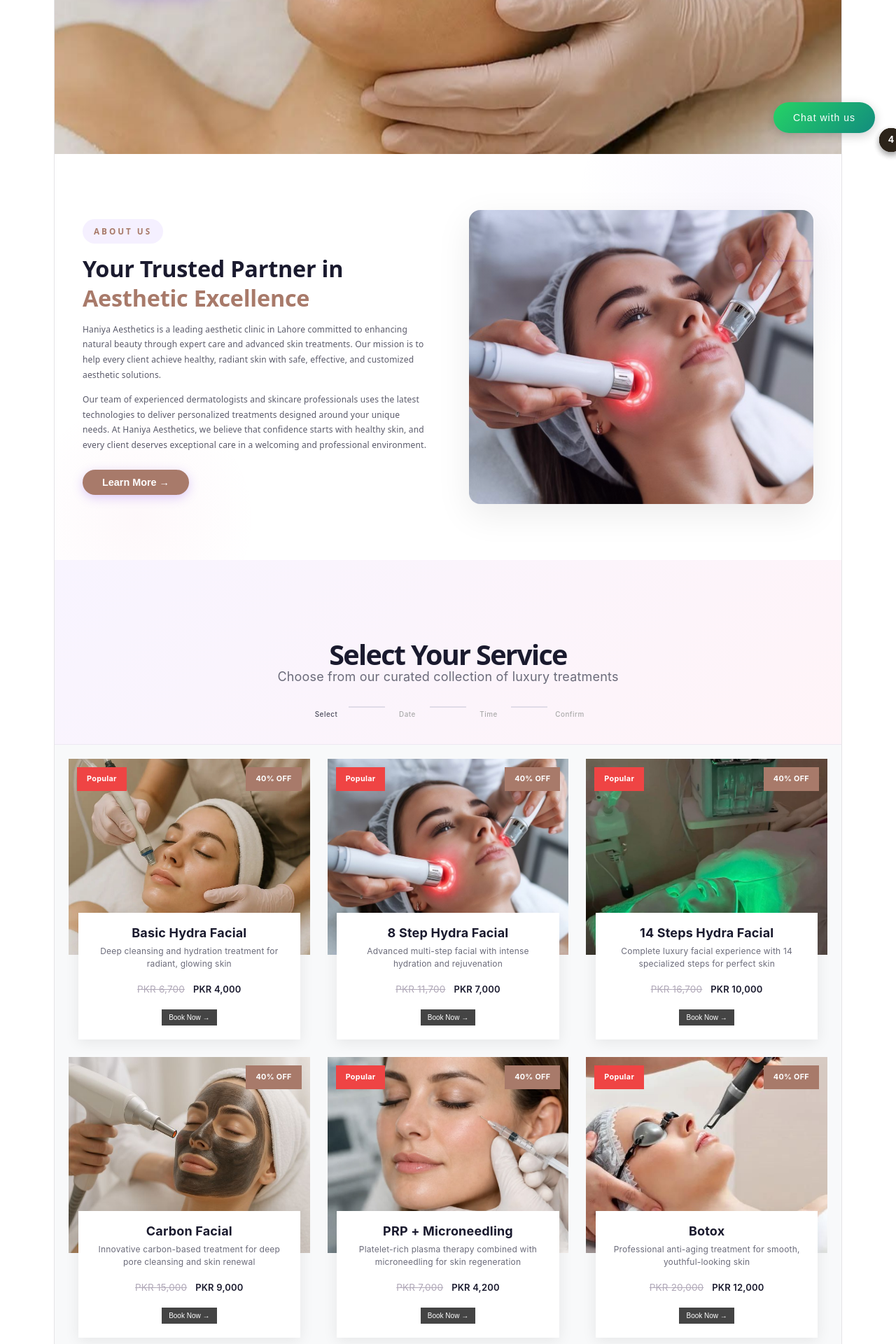
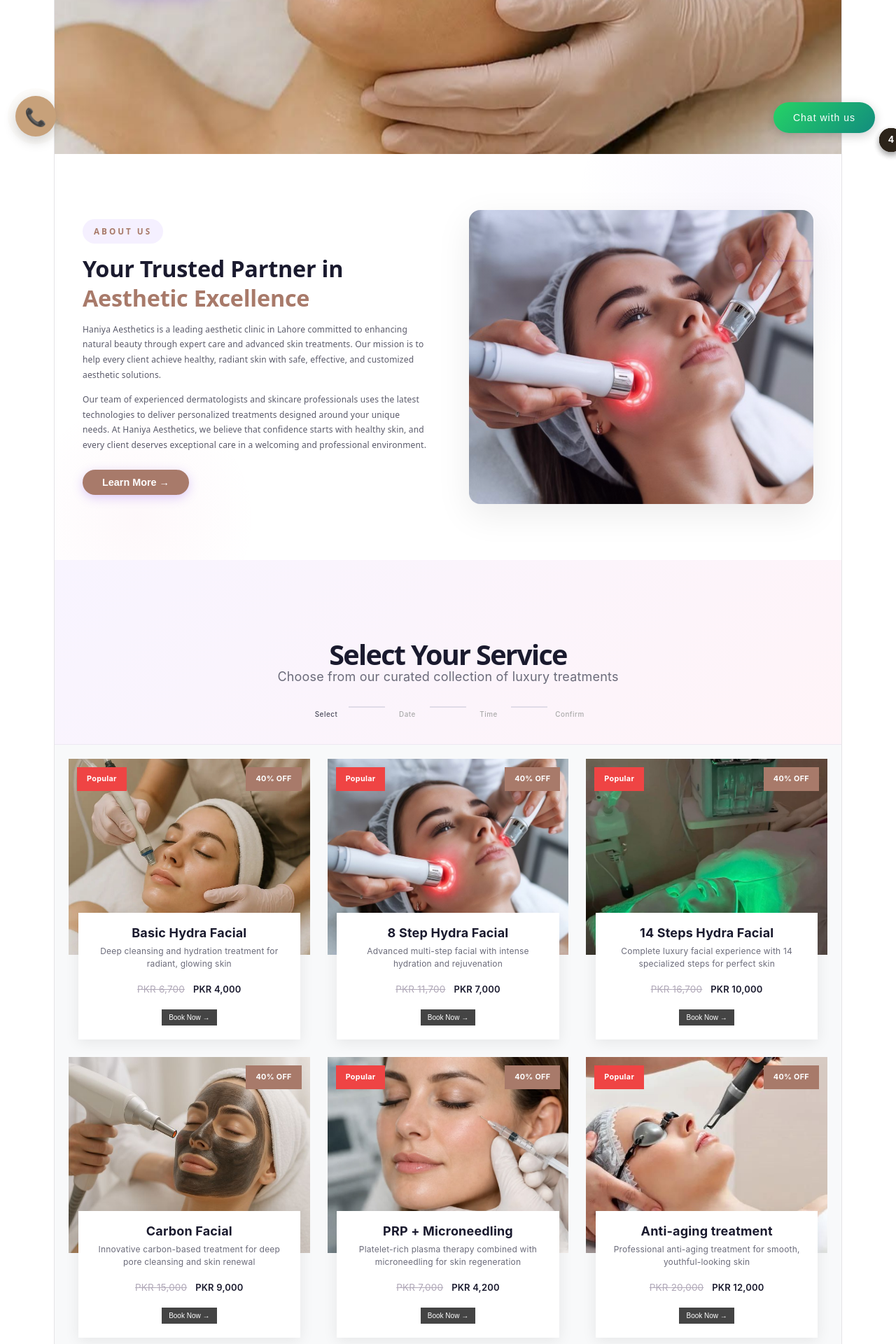
Before and after one commit to Anesa5/haniya-aesthetics, a React (Vite) app: page / in a window 1280 px wide. Shown: the part 580-2500 px from the top of the page at 70% size. Built offline with nearby package versions, Linux system fonts and the light colour scheme.

Commit message:
Call to button action added

```diff
--- a/src/pages/About.jsx
+++ b/src/pages/About.jsx
@@ -355,7 +355,7 @@ function About() {
                             {
                                 name: "Fatima Ali",
                                 review:
-                                    "I had Botox treatment here and the results were incredibly natural. Highly recommended for anyone looking for expert aesthetic care.",
+                                    "I had Anti-aging treatment here and the results were incredibly natural. Highly recommended for anyone looking for expert aesthetic care.",
                             },
                             {
                                 name: "Sana Ahmed",
--- a/src/pages/Home.css
+++ b/src/pages/Home.css
@@ -1331,3 +1331,177 @@
         display: none;
     }
 }
+
+
+
+
+
+
+
+
+
+
+
+
+
+
+
+
+
+
+
+
+
+
+
+
+
+
+
+
+
+
+
+
+/* =========================
+   FLOATING CALL BUTTON
+========================= */
+
+.floating-call-btn {
+    position: fixed;
+    left: 22px;
+    bottom: 25px;
+
+    width: 58px;
+    height: 58px;
+
+    background: #c7a17a;
+    color: #ffffff;
+
+    border-radius: 50%;
+
+    display: flex;
+    align-items: center;
+    justify-content: center;
+
+    text-decoration: none;
+
+    z-index: 99999;
+
+    box-shadow:
+        0 6px 18px rgba(0, 0, 0, 0.18),
+        0 0 0 5px rgba(199, 161, 122, 0.15);
+
+    transition: all 0.35s ease;
+
+    animation: callPulse 2s infinite;
+}
+
+/* Phone Icon */
+
+.call-icon {
+    font-size: 25px;
+    line-height: 1;
+    transition: transform 0.3s ease;
+}
+
+/* Call Now Text */
+
+.call-text {
+    position: absolute;
+
+    left: 68px;
+
+    background: #2c241a;
+    color: #ffffff;
+
+    padding: 9px 15px;
+
+    border-radius: 20px;
+
+    font-size: 13px;
+    font-weight: 600;
+
+    white-space: nowrap;
+
+    opacity: 0;
+    visibility: hidden;
+
+    transform: translateX(-8px);
+
+    transition: all 0.3s ease;
+}
+
+/* Hover */
+
+.floating-call-btn:hover {
+    background: #b58a5c;
+
+    transform: scale(1.08);
+
+    box-shadow:
+        0 8px 25px rgba(0, 0, 0, 0.22),
+        0 0 0 6px rgba(199, 161, 122, 0.18);
+
+    color: #ffffff;
+}
+
+.floating-call-btn:hover .call-icon {
+    transform: rotate(-12deg) scale(1.1);
+}
+
+.floating-call-btn:hover .call-text {
+    opacity: 1;
+    visibility: visible;
+    transform: translateX(0);
+}
+
+
+/* =========================
+   PULSE ANIMATION
+========================= */
+
+@keyframes callPulse {
+
+    0% {
+        box-shadow:
+            0 6px 18px rgba(0, 0, 0, 0.18),
+            0 0 0 0 rgba(199, 161, 122, 0.45);
+    }
+
+    70% {
+        box-shadow:
+            0 6px 18px rgba(0, 0, 0, 0.18),
+            0 0 0 12px rgba(199, 161, 122, 0);
+    }
+
+    100% {
+        box-shadow:
+            0 6px 18px rgba(0, 0, 0, 0.18),
+            0 0 0 0 rgba(199, 161, 122, 0);
+    }
+}
+
+
+/* =========================
+   MOBILE
+========================= */
+
+@media (max-width: 768px) {
+
+    .floating-call-btn {
+        width: 52px;
+        height: 52px;
+
+        left: 16px;
+        bottom: 18px;
+    }
+
+    .call-icon {
+        font-size: 22px;
+    }
+
+    .call-text {
+        display: none;
+    }
+}
--- a/src/pages/Home.jsx
+++ b/src/pages/Home.jsx
@@ -55,8 +55,8 @@ function Home() {
             image: prp
         },
         {
-            title: "Botox",
-            desc: "Reduce the appearance of expression lines with safe, expertly administered Botox treatments.",
+            title: "Anti-aging treatment",
+            desc: "Reduce the appearance of expression lines with safe, expertly administered Anti-aging treatments.",
             image: botox
         },
         {
@@ -111,6 +111,15 @@ function Home() {
 
     return (
         <div className="home">
+            <a
+                href="tel:+923104604041"
+                className="floating-call-btn"
+                aria-label="Call Haniya Aesthetics"
+            >
+                <span className="call-icon">📞</span>
+                <span className="call-text">Call Now</span>
+            </a>
+            {/* Hero Section - Full Width with Left Alignment */}
             {/* Hero Section - Full Width with Left Alignment */}
             <section className="hero">
                 <div className="hero-overlay"></div>
@@ -547,7 +556,7 @@ function Home() {
                             <div className="gallery-item large">
                                 <img src={botox} alt="Botox" />
                                 <div className="gallery-overlay">
-                                    <p>Botox</p>
+                                    <p>Anti-aging treatment</p>
                                 </div>
                             </div>
                         </div>
--- a/src/pages/Services.jsx
+++ b/src/pages/Services.jsx
@@ -84,7 +84,7 @@ function Services() {
         },
         {
             id: 6,
-            name: "Botox",
+            name: "Anti-aging treatment",
             price: 20000,
             discountedPrice: 12000,
             description: "Professional anti-aging treatment for smooth, youthful-looking skin",
```
